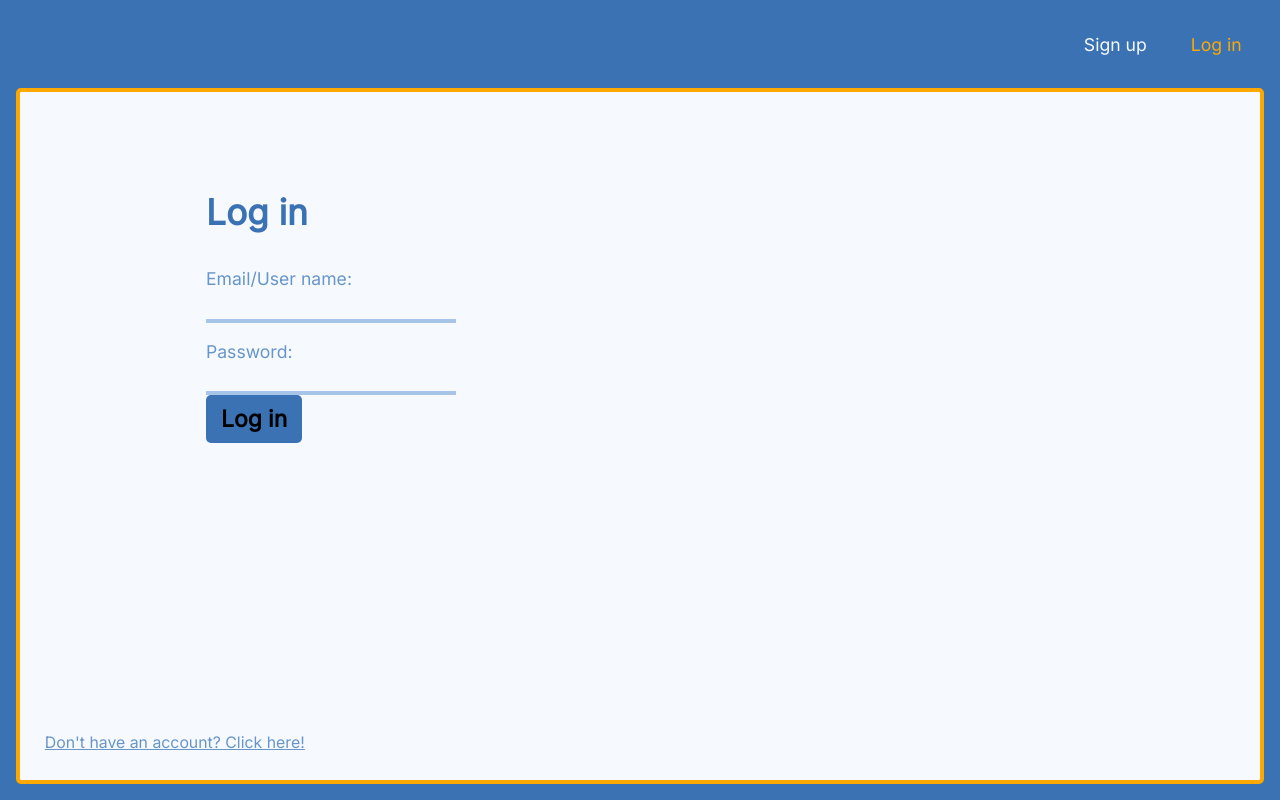
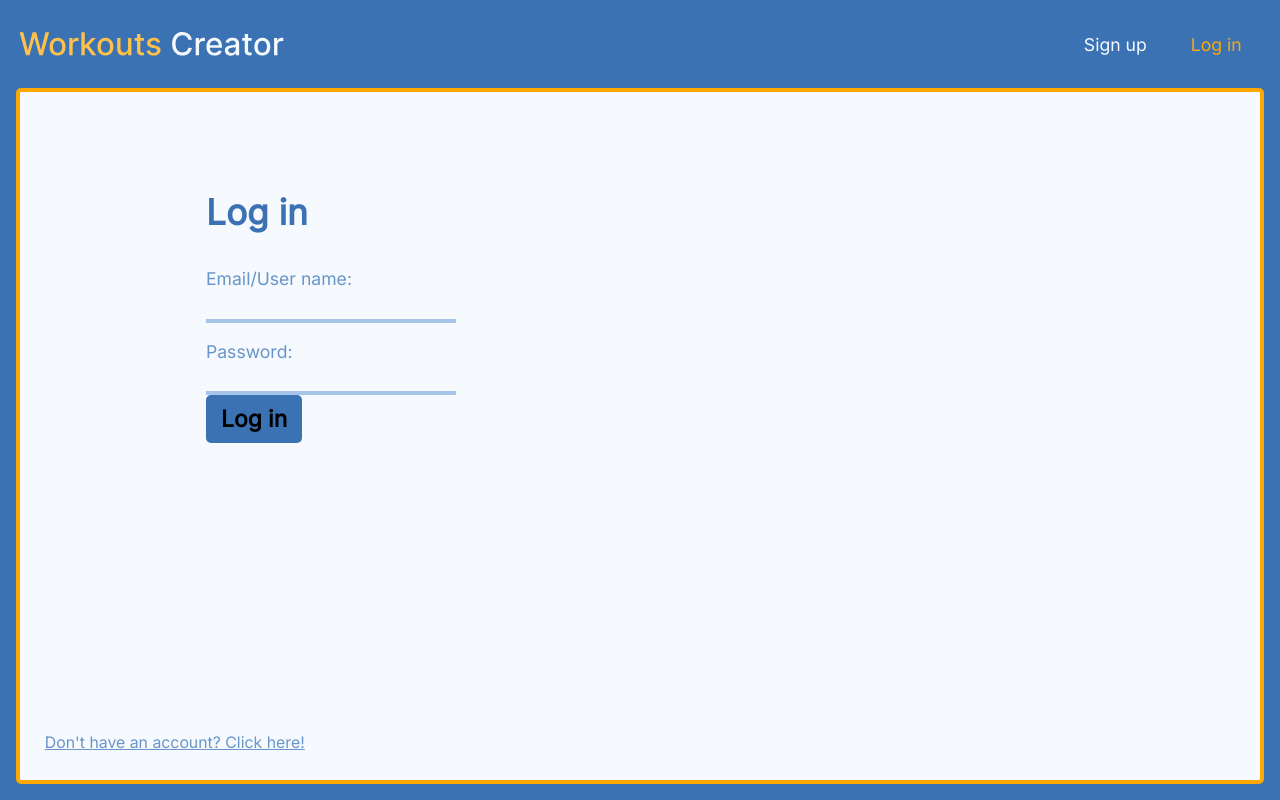
Before and after one commit to Nitsan448/WorkoutPlanner, a React (Create React App) app in the folder frontend/: page /login in a window 1280 px wide. Built offline with nearby package versions, Linux system fonts and the light colour scheme; no server answers.

Commit message:
Readded logo

```diff
--- a/frontend/src/components/Layout/NavigationHeader.js
+++ b/frontend/src/components/Layout/NavigationHeader.js
@@ -28,7 +28,7 @@ const NavigationHeader = () => {
 
 	return (
 		<header className={classes.header}>
-			{/* <button className={classes.logo} onClick={navigate("/workouts")} /> */}
+			<button className={classes.logo} onClick={navigate("/workouts")} />
 			<nav className={classes.nav}>
 				{loggedIn ? (
 					<ul>
```
